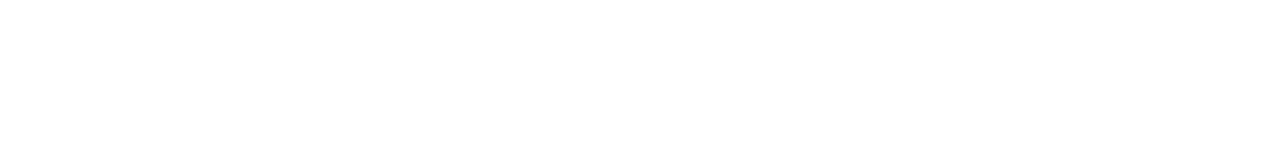
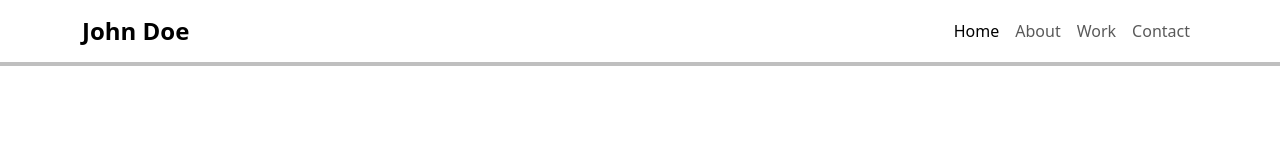
Before and after one commit to arvio1378/Portfolio-codingStudio, a plain HTML site: page index.html in a window 1280 px wide. Drawn offline with nearby package versions, Linux system fonts and the light colour scheme.

Commit message:
add navbar

```diff
--- a/index.html
+++ b/index.html
@@ -8,6 +8,31 @@
     <link rel="stylesheet" href="style.css">
 </head>
 <body>
+    <nav class="navbar navbar-expand-lg">
+    <div class="container">
+        <a class="navbar-brand fs-4 fw-bold" href="#">John Doe</a>
+        <button class="navbar-toggler" type="button" data-bs-toggle="collapse" data-bs-target="#navbarNav" aria-controls="navbarNav" aria-expanded="false" aria-label="Toggle navigation">
+        <span class="navbar-toggler-icon"></span>
+        </button>
+        <div class="collapse navbar-collapse" id="navbarNav">
+        <ul class="navbar-nav ms-auto">
+            <li class="nav-item">
+                <a class="nav-link active" aria-current="page" href="#">Home</a>
+            </li>
+            <li class="nav-item">
+                <a class="nav-link" href="#">About</a>
+            </li>
+            <li class="nav-item">
+                <a class="nav-link" href="#">Work</a>
+            </li>
+            <li class="nav-item">
+                <a class="nav-link" href="#">Contact</a>
+            </li>
+        </ul>
+        </div>
+    </div>
+    </nav>
+
     <script src="https://code.jquery.com/jquery-3.7.0.min.js" integrity="sha256-2Pmvv0kuTBOenSvLm6bvfBSSHrUJ+3A7x6P5Ebd07/g=" crossorigin="anonymous"></script>
     <script src="https://cdn.jsdelivr.net/npm/@popperjs/core@2.11.8/dist/umd/popper.min.js" integrity="sha384-I7E8VVD/ismYTF4hNIPjVp/Zjvgyol6VFvRkX/vR+Vc4jQkC+hVqc2pM8ODewa9r" crossorigin="anonymous"></script>
     <script src="https://cdn.jsdelivr.net/npm/bootstrap@5.3.0/dist/js/bootstrap.min.js" integrity="sha384-fbbOQedDUMZZ5KreZpsbe1LCZPVmfTnH7ois6mU1QK+m14rQ1l2bGBq41eYeM/fS" crossorigin="anonymous"></script>
--- a/style.css
+++ b/style.css
@@ -0,0 +1,4 @@
+.navbar {
+    background-color: white;
+    box-shadow: 0 0 0 4px rgba(0, 0, 0, 0.25);
+}
```
